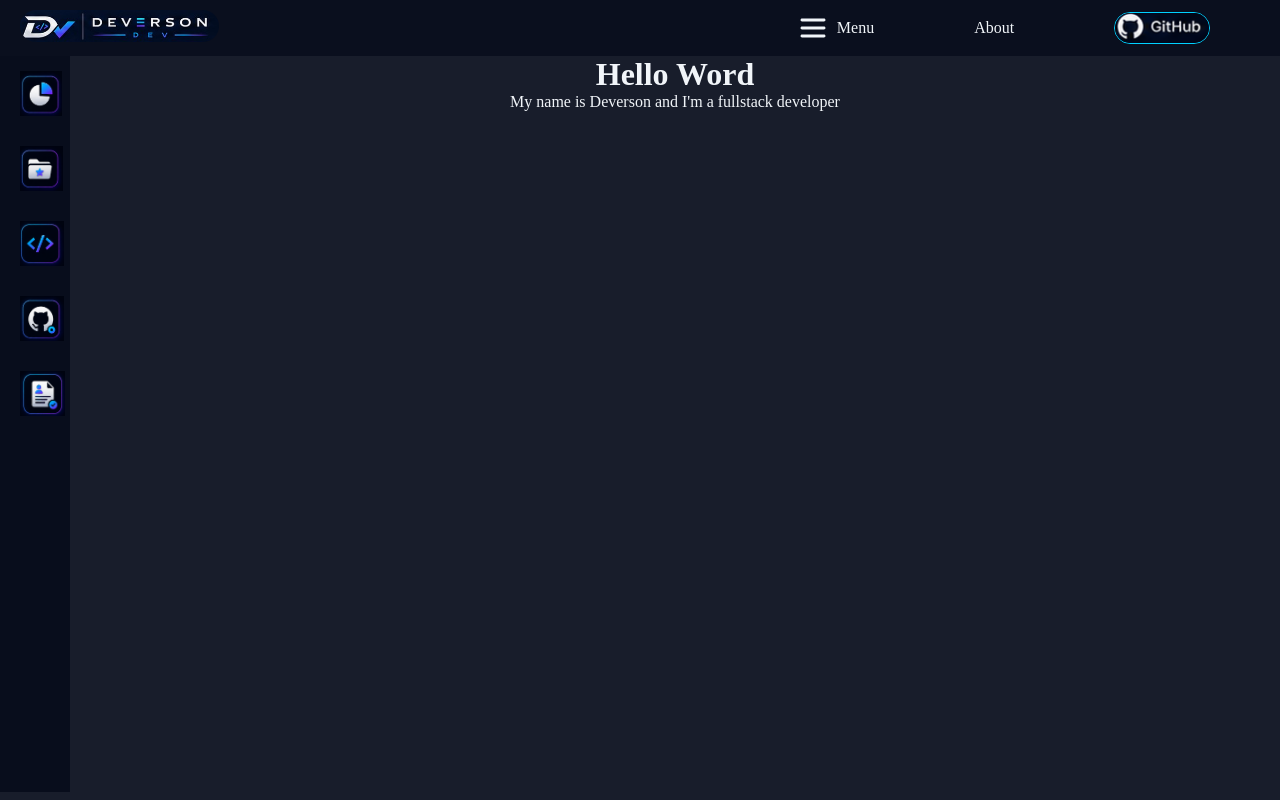
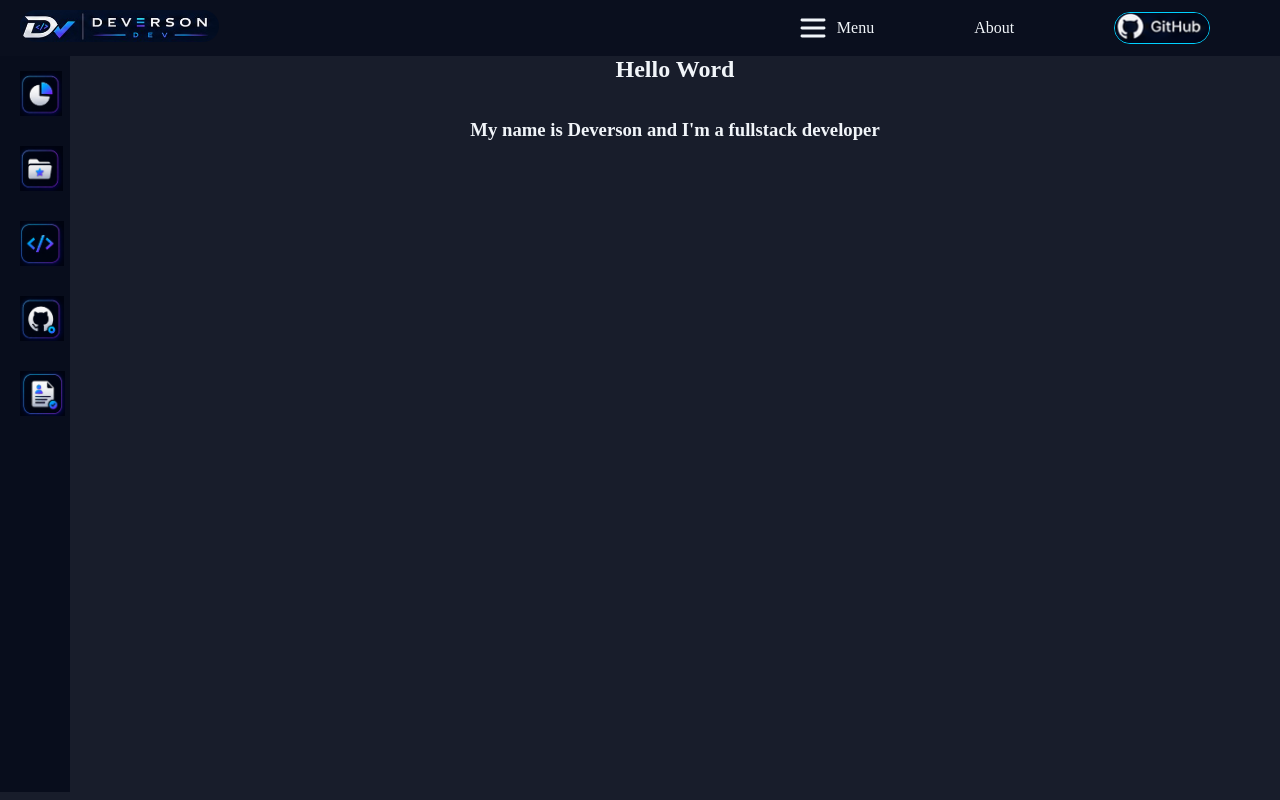
Before and after one commit to DevDaribei/Dashboard_Desenvolvedor, a plain HTML site: page index.html in a window 1280 px wide. Drawn offline with Linux system fonts and the light colour scheme; a web font is replaced by a local one.

Commit message:
estruturando o main

```diff
--- a/index.html
+++ b/index.html
@@ -85,9 +85,10 @@
 
         <main>
             <div class="content">
-                <h1>Hello Word</h1>
-
-                <p>My name is Deverson and I'm a fullstack developer</p>
+                <h2>Hello Word</h2>
+                <br>
+                <br>
+                <h3>My name is Deverson and I'm a fullstack developer</h3>
             </div>
 
         </main>
```
